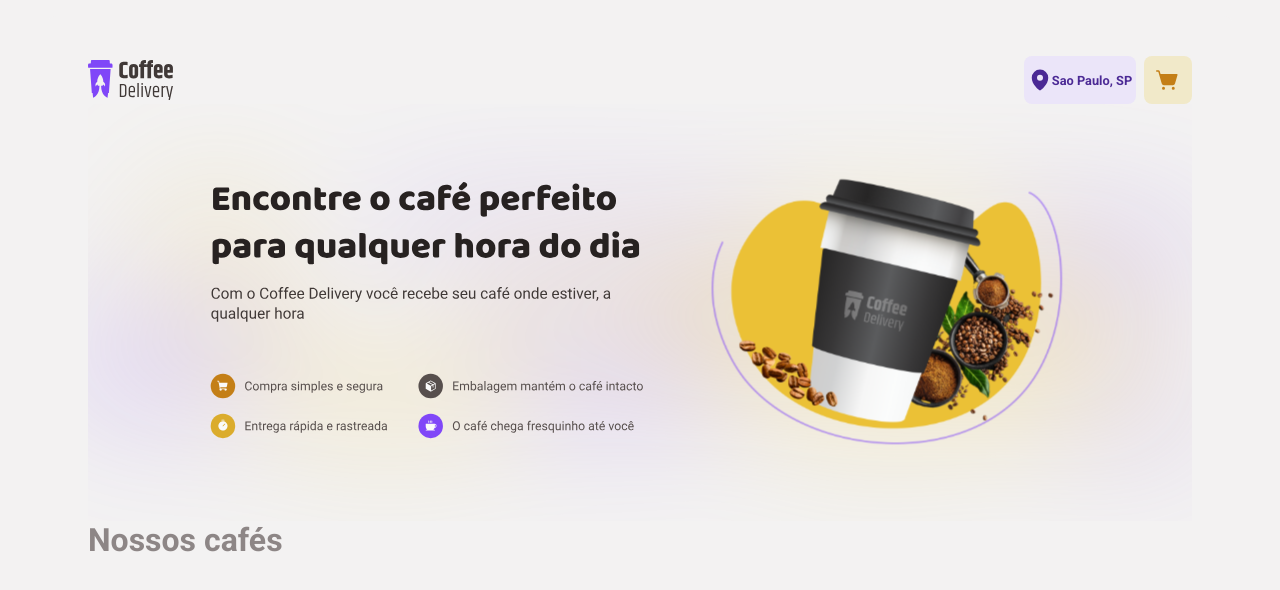
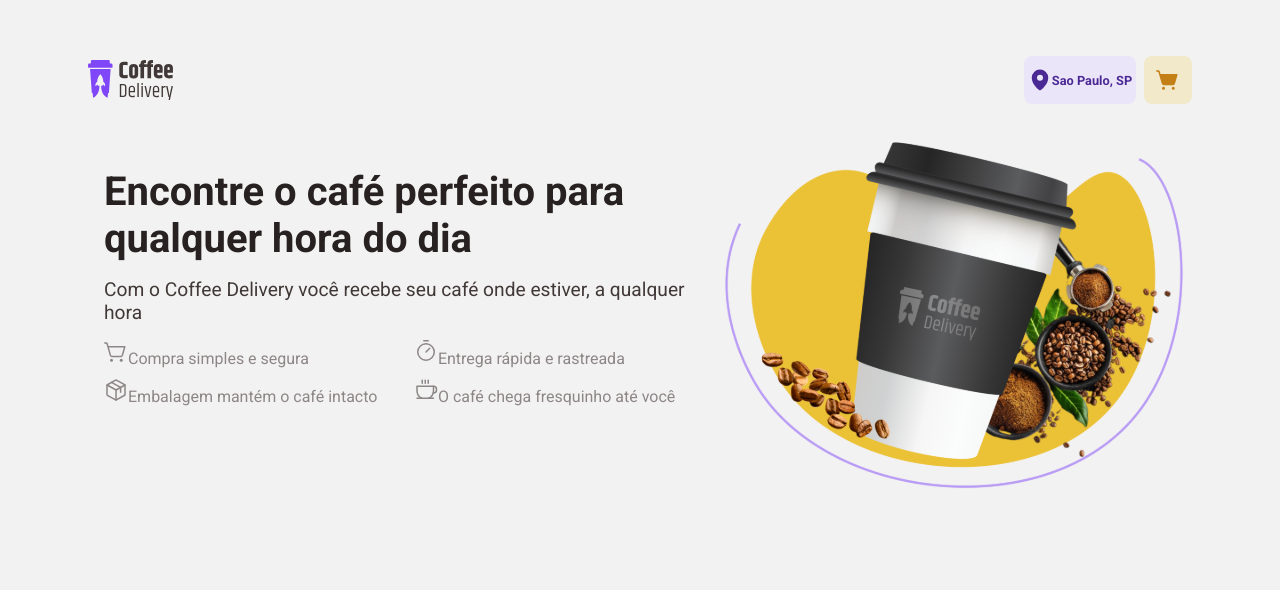
Before and after one commit to fabiobatoni/Coffe-Delivery, a React (Vite) app: page / in a window 1280 px wide. Shown: the top 590 px of the page. Built offline with nearby package versions, Linux system fonts and the light colour scheme.

Commit message:
component: home: implement layout by figma
Start of styling the home component

Signed-off-by: fabiobatoni <fabio_batoni@hotmail.com>

```diff
--- a/src/pages/Home/index.tsx
+++ b/src/pages/Home/index.tsx
@@ -1,10 +1,38 @@
+import { Coffee, Package, ShoppingCartSimple, Timer } from 'phosphor-react';
 import logoHome from '../../assets/HomeLogo.svg';
+import { HomeContainer, InfoContainer, SubTitlesContainer } from './styles';
 
 export function Home() {
   return (
-    <>
+    <HomeContainer>
+      <InfoContainer>
+        <h1>
+        Encontre o café perfeito para qualquer hora do dia
+        </h1>
+        <p>Com o Coffee Delivery você recebe seu café onde estiver, a qualquer hora</p>
+
+        <SubTitlesContainer>
+          <span>
+            <ShoppingCartSimple size={24} />
+            Compra simples e segura
+          </span>
+          <span>
+            <Timer size={24} />
+            Entrega rápida e rastreada
+          </span>
+          <span>
+            <Package size={24} />
+            Embalagem mantém o café intacto
+          </span>
+          <span>
+            <Coffee size={24} />
+            O café chega fresquinho até você
+          </span>
+        </SubTitlesContainer>
+
+      </InfoContainer>
+
       <img src={logoHome} alt=""></img>
-      <h1>Nossos cafés</h1>
-    </>
+    </HomeContainer>
   )
 }
--- /dev/null
+++ b/src/pages/Home/styles.ts
@@ -0,0 +1,40 @@
+import styled from "styled-components";
+
+export const HomeContainer = styled.main`
+  display: flex;
+  padding-top: 2rem;
+  padding-bottom: 2rem;
+
+`
+
+export const InfoContainer = styled.div`
+  padding: 1rem;
+  margin-top: 1rem;
+
+  h1 {
+    font-size: 2.5rem;
+    color: ${(props) => props.theme["base-title"]};
+    font-weight: bold;
+  }
+
+  p {
+    margin-top: 1rem;
+    font-size: 1.2rem;
+    color: ${(props) => props.theme["base-subtitle"]};
+  }
+`
+
+export const SubTitlesContainer = styled.div`
+  display: flex;
+  flex-wrap: wrap;
+  justify-content: space-between;
+  align-items: flex-start;
+  margin-top: 1rem;
+  width: 100%;
+
+  span {
+    width: 48%; /* Defina a largura desejada para cada item */
+    margin-bottom: 10px; /* Espaçamento entre os itens */
+  }
+
+`
```
Also changed, not shown: src/assets/HomeLogo.svg.
